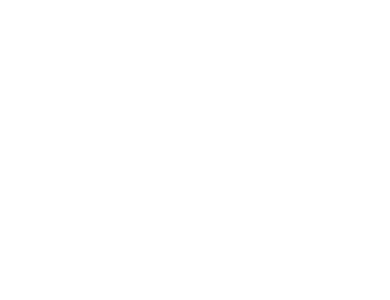
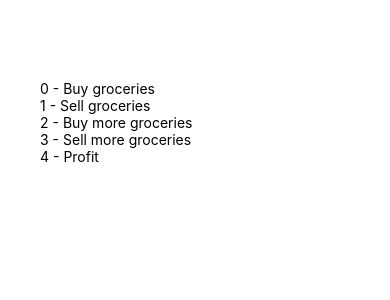
Before and after one commit to ikhlosi/Les04_TodoApp_WS, a React Native app: screen / in a window 390 px wide. Shown: the top 300 px of the page. Built offline with nearby package versions, Linux system fonts and the light colour scheme.

Commit message:
FlatList

```diff
--- a/App.js
+++ b/App.js
@@ -1,11 +1,30 @@
 // import { StatusBar } from 'expo-status-bar';
-import { StatusBar, StyleSheet, Text, View } from "react-native";
+import { useState } from "react";
+import { StatusBar, StyleSheet, Text, View, FlatList } from "react-native";
 
 export default function App() {
+  const [todos, setTodos] = useState([
+    { id: 1, description: "Buy groceries" },
+    { id: 2, description: "Sell groceries" },
+    { id: 3, description: "Buy more groceries" },
+    { id: 4, description: "Sell more groceries" },
+    { id: 5, description: "Profit" },
+  ]);
   return (
     <View style={styles.container}>
-      <View>
-        <View></View>
+      <View style={styles.content}>
+        <View style={styles.list}>
+          <FlatList
+            // numColumns={2}
+            data={todos}
+            renderItem={(props) => (
+              <Text>
+                {props.index} - {props.item.description}
+              </Text>
+            )}
+            keyExtractor={(item) => item.id}
+          />
+        </View>
       </View>
     </View>
   );
--- a/app.json
+++ b/app.json
@@ -3,7 +3,7 @@
     "name": "Les04_TodoApp_WS",
     "slug": "Les04_TodoApp_WS",
     "version": "1.0.0",
-    "orientation": "portrait",
+    "orientation": "landscape",
     "icon": "./assets/icon.png",
     "userInterfaceStyle": "light",
     "splash": {
@@ -11,9 +11,7 @@
       "resizeMode": "contain",
       "backgroundColor": "#ffffff"
     },
-    "assetBundlePatterns": [
-      "**/*"
-    ],
+    "assetBundlePatterns": ["**/*"],
     "ios": {
       "supportsTablet": true
     },
```
